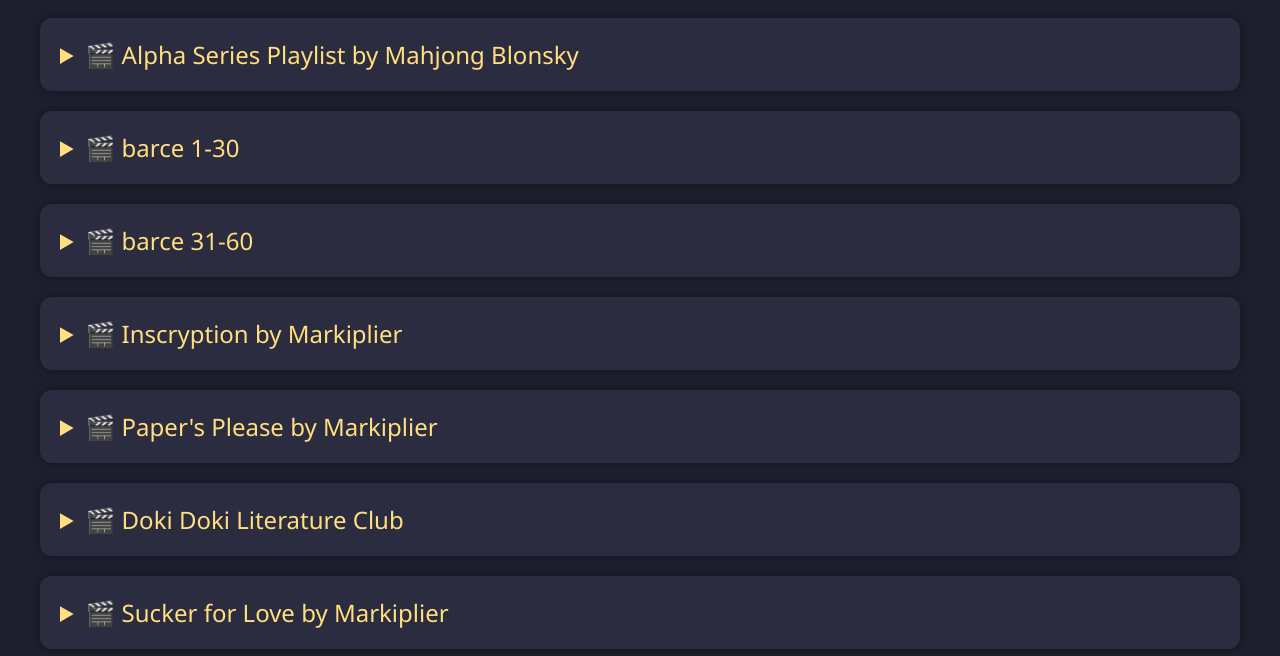
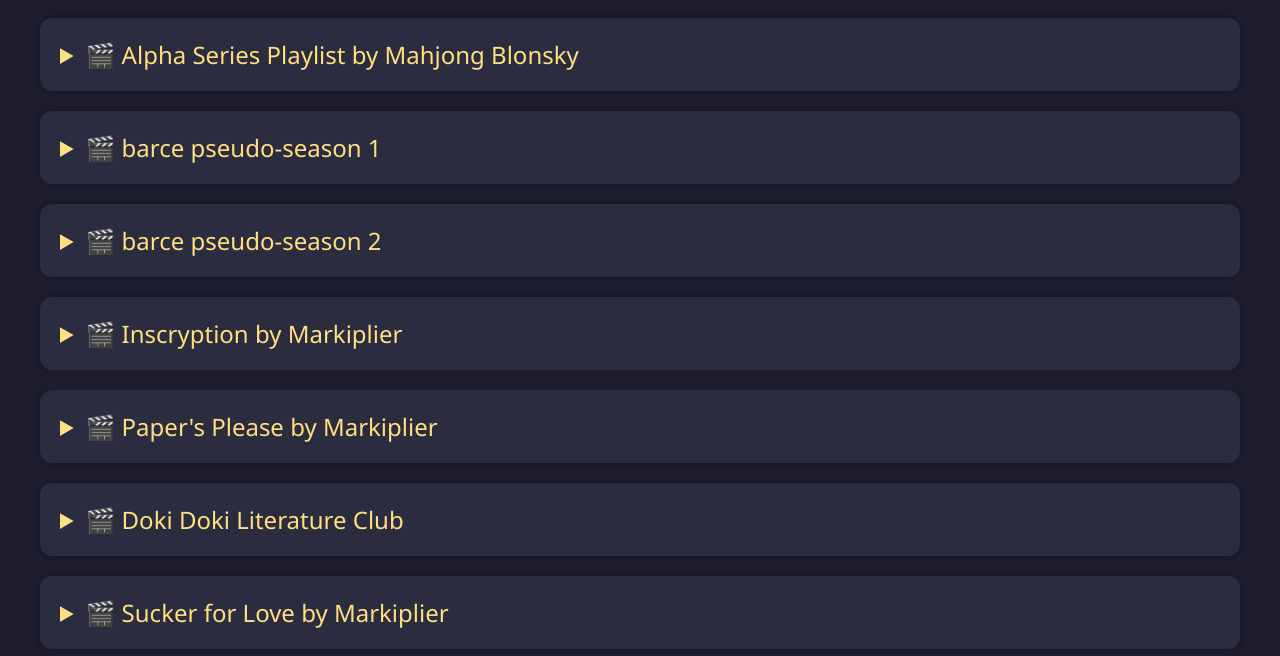
Before and after one commit to cati-game/CATVIDEO, a plain HTML site: page index.html in a window 1280 px wide. Shown: the part 144-800 px from the top of the page. Drawn offline with Linux system fonts and the light colour scheme.

Commit message:
barce pseudo-seasons

```diff
--- a/index.html
+++ b/index.html
@@ -95,7 +95,7 @@
     </details>
 
     <details id="cat-barce-1-30">
-    <summary>🎬 barce 1-30</summary>
+    <summary>🎬 barce pseudo-season 1</summary>
     <ul>
         <li><input type="checkbox" data-id="quilrgZwC6s"> <a href="video.html?vid=quilrgZwC6s&series=quilrgZwC6s,KERw58OnlQc,UmJ_KS85pZ4,x9AkVrHxF48,NX9YQrXxWkM,_uELeBvSy_o,bKXL8y49r4U,tkPtZ5qQHjU,S5GNXc4gvTY,OKiQJI_3XJ4,3MgyAEEjdKs,NvuvgJJLyTA,pm8HYnh_lzM,-66BMXtyUGw,eAnYWlT8EcM,O1eUKi-D568,74__Qc4s5J8,84XSyx3jiPo,e7ImSt-1sEs,9IKdh_lqWy8,jJZ8qZzfK5w,XZ2FStvprhY,JYRLyyzoY70,NoQmScxjlzE,TFE5D_SzNWc,nv_QL1p02PU,mbLHlLmAXW8,1LA8WemKNQA,1W6SQKW-2vc,f2ChSLYN3Ek">my humble beginnings in hardcore</a></li>
         <li><input type="checkbox" data-id="KERw58OnlQc"> <a href="video.html?vid=KERw58OnlQc&series=quilrgZwC6s,KERw58OnlQc,UmJ_KS85pZ4,x9AkVrHxF48,NX9YQrXxWkM,_uELeBvSy_o,bKXL8y49r4U,tkPtZ5qQHjU,S5GNXc4gvTY,OKiQJI_3XJ4,3MgyAEEjdKs,NvuvgJJLyTA,pm8HYnh_lzM,-66BMXtyUGw,eAnYWlT8EcM,O1eUKi-D568,74__Qc4s5J8,84XSyx3jiPo,e7ImSt-1sEs,9IKdh_lqWy8,jJZ8qZzfK5w,XZ2FStvprhY,JYRLyyzoY70,NoQmScxjlzE,TFE5D_SzNWc,nv_QL1p02PU,mbLHlLmAXW8,1LA8WemKNQA,1W6SQKW-2vc,f2ChSLYN3Ek">i made a friend in hardcore</a></li>
@@ -117,6 +117,12 @@
         <li><input type="checkbox" data-id="84XSyx3jiPo"> <a href="video.html?vid=84XSyx3jiPo&series=quilrgZwC6s,KERw58OnlQc,UmJ_KS85pZ4,x9AkVrHxF48,NX9YQrXxWkM,_uELeBvSy_o,bKXL8y49r4U,tkPtZ5qQHjU,S5GNXc4gvTY,OKiQJI_3XJ4,3MgyAEEjdKs,NvuvgJJLyTA,pm8HYnh_lzM,-66BMXtyUGw,eAnYWlT8EcM,O1eUKi-D568,74__Qc4s5J8,84XSyx3jiPo,e7ImSt-1sEs,9IKdh_lqWy8,jJZ8qZzfK5w,XZ2FStvprhY,JYRLyyzoY70,NoQmScxjlzE,TFE5D_SzNWc,nv_QL1p02PU,mbLHlLmAXW8,1LA8WemKNQA,1W6SQKW-2vc,f2ChSLYN3Ek">getting a new trim</a></li>
         <li><input type="checkbox" data-id="e7ImSt-1sEs"> <a href="video.html?vid=e7ImSt-1sEs&series=quilrgZwC6s,KERw58OnlQc,UmJ_KS85pZ4,x9AkVrHxF48,NX9YQrXxWkM,_uELeBvSy_o,bKXL8y49r4U,tkPtZ5qQHjU,S5GNXc4gvTY,OKiQJI_3XJ4,3MgyAEEjdKs,NvuvgJJLyTA,pm8HYnh_lzM,-66BMXtyUGw,eAnYWlT8EcM,O1eUKi-D568,74__Qc4s5J8,84XSyx3jiPo,e7ImSt-1sEs,9IKdh_lqWy8,jJZ8qZzfK5w,XZ2FStvprhY,JYRLyyzoY70,NoQmScxjlzE,TFE5D_SzNWc,nv_QL1p02PU,mbLHlLmAXW8,1LA8WemKNQA,1W6SQKW-2vc,f2ChSLYN3Ek">im going to reinvent nether travel</a></li>
         <li><input type="checkbox" data-id="9IKdh_lqWy8"> <a href="video.html?vid=9IKdh_lqWy8&series=quilrgZwC6s,KERw58OnlQc,UmJ_KS85pZ4,x9AkVrHxF48,NX9YQrXxWkM,_uELeBvSy_o,bKXL8y49r4U,tkPtZ5qQHjU,S5GNXc4gvTY,OKiQJI_3XJ4,3MgyAEEjdKs,NvuvgJJLyTA,pm8HYnh_lzM,-66BMXtyUGw,eAnYWlT8EcM,O1eUKi-D568,74__Qc4s5J8,84XSyx3jiPo,e7ImSt-1sEs,9IKdh_lqWy8,jJZ8qZzfK5w,XZ2FStvprhY,JYRLyyzoY70,NoQmScxjlzE,TFE5D_SzNWc,nv_QL1p02PU,mbLHlLmAXW8,1LA8WemKNQA,1W6SQKW-2vc,f2ChSLYN3Ek">its been 1000 days...</a></li>
+        </ul>
+    </details>
+
+    <details id="cat-barce-31-60">
+    <summary>🎬 barce pseudo-season 2</summary>
+    <ul>
         <li><input type="checkbox" data-id="jJZ8qZzfK5w"> <a href="video.html?vid=jJZ8qZzfK5w&series=quilrgZwC6s,KERw58OnlQc,UmJ_KS85pZ4,x9AkVrHxF48,NX9YQrXxWkM,_uELeBvSy_o,bKXL8y49r4U,tkPtZ5qQHjU,S5GNXc4gvTY,OKiQJI_3XJ4,3MgyAEEjdKs,NvuvgJJLyTA,pm8HYnh_lzM,-66BMXtyUGw,eAnYWlT8EcM,O1eUKi-D568,74__Qc4s5J8,84XSyx3jiPo,e7ImSt-1sEs,9IKdh_lqWy8,jJZ8qZzfK5w,XZ2FStvprhY,JYRLyyzoY70,NoQmScxjlzE,TFE5D_SzNWc,nv_QL1p02PU,mbLHlLmAXW8,1LA8WemKNQA,1W6SQKW-2vc,f2ChSLYN3Ek">my city is coming together</a></li>
         <li><input type="checkbox" data-id="XZ2FStvprhY"> <a href="video.html?vid=XZ2FStvprhY&series=quilrgZwC6s,KERw58OnlQc,UmJ_KS85pZ4,x9AkVrHxF48,NX9YQrXxWkM,_uELeBvSy_o,bKXL8y49r4U,tkPtZ5qQHjU,S5GNXc4gvTY,OKiQJI_3XJ4,3MgyAEEjdKs,NvuvgJJLyTA,pm8HYnh_lzM,-66BMXtyUGw,eAnYWlT8EcM,O1eUKi-D568,74__Qc4s5J8,84XSyx3jiPo,e7ImSt-1sEs,9IKdh_lqWy8,jJZ8qZzfK5w,XZ2FStvprhY,JYRLyyzoY70,NoQmScxjlzE,TFE5D_SzNWc,nv_QL1p02PU,mbLHlLmAXW8,1LA8WemKNQA,1W6SQKW-2vc,f2ChSLYN3Ek">i built a massive bridge</a></li>
         <li><input type="checkbox" data-id="JYRLyyzoY70"> <a href="video.html?vid=JYRLyyzoY70&series=quilrgZwC6s,KERw58OnlQc,UmJ_KS85pZ4,x9AkVrHxF48,NX9YQrXxWkM,_uELeBvSy_o,bKXL8y49r4U,tkPtZ5qQHjU,S5GNXc4gvTY,OKiQJI_3XJ4,3MgyAEEjdKs,NvuvgJJLyTA,pm8HYnh_lzM,-66BMXtyUGw,eAnYWlT8EcM,O1eUKi-D568,74__Qc4s5J8,84XSyx3jiPo,e7ImSt-1sEs,9IKdh_lqWy8,jJZ8qZzfK5w,XZ2FStvprhY,JYRLyyzoY70,NoQmScxjlzE,TFE5D_SzNWc,nv_QL1p02PU,mbLHlLmAXW8,1LA8WemKNQA,1W6SQKW-2vc,f2ChSLYN3Ek">i transformed a village</a></li>
@@ -127,12 +133,6 @@
         <li><input type="checkbox" data-id="1LA8WemKNQA"> <a href="video.html?vid=1LA8WemKNQA&series=quilrgZwC6s,KERw58OnlQc,UmJ_KS85pZ4,x9AkVrHxF48,NX9YQrXxWkM,_uELeBvSy_o,bKXL8y49r4U,tkPtZ5qQHjU,S5GNXc4gvTY,OKiQJI_3XJ4,3MgyAEEjdKs,NvuvgJJLyTA,pm8HYnh_lzM,-66BMXtyUGw,eAnYWlT8EcM,O1eUKi-D568,74__Qc4s5J8,84XSyx3jiPo,e7ImSt-1sEs,9IKdh_lqWy8,jJZ8qZzfK5w,XZ2FStvprhY,JYRLyyzoY70,NoQmScxjlzE,TFE5D_SzNWc,nv_QL1p02PU,mbLHlLmAXW8,1LA8WemKNQA,1W6SQKW-2vc,f2ChSLYN3Ek">i built an observatory</a></li>
         <li><input type="checkbox" data-id="1W6SQKW-2vc"> <a href="video.html?vid=1W6SQKW-2vc&series=quilrgZwC6s,KERw58OnlQc,UmJ_KS85pZ4,x9AkVrHxF48,NX9YQrXxWkM,_uELeBvSy_o,bKXL8y49r4U,tkPtZ5qQHjU,S5GNXc4gvTY,OKiQJI_3XJ4,3MgyAEEjdKs,NvuvgJJLyTA,pm8HYnh_lzM,-66BMXtyUGw,eAnYWlT8EcM,O1eUKi-D568,74__Qc4s5J8,84XSyx3jiPo,e7ImSt-1sEs,9IKdh_lqWy8,jJZ8qZzfK5w,XZ2FStvprhY,JYRLyyzoY70,NoQmScxjlzE,TFE5D_SzNWc,nv_QL1p02PU,mbLHlLmAXW8,1LA8WemKNQA,1W6SQKW-2vc,f2ChSLYN3Ek">i built a moss skyscraper</a></li>
         <li><input type="checkbox" data-id="f2ChSLYN3Ek"> <a href="video.html?vid=f2ChSLYN3Ek&series=quilrgZwC6s,KERw58OnlQc,UmJ_KS85pZ4,x9AkVrHxF48,NX9YQrXxWkM,_uELeBvSy_o,bKXL8y49r4U,tkPtZ5qQHjU,S5GNXc4gvTY,OKiQJI_3XJ4,3MgyAEEjdKs,NvuvgJJLyTA,pm8HYnh_lzM,-66BMXtyUGw,eAnYWlT8EcM,O1eUKi-D568,74__Qc4s5J8,84XSyx3jiPo,e7ImSt-1sEs,9IKdh_lqWy8,jJZ8qZzfK5w,XZ2FStvprhY,JYRLyyzoY70,NoQmScxjlzE,TFE5D_SzNWc,nv_QL1p02PU,mbLHlLmAXW8,1LA8WemKNQA,1W6SQKW-2vc,f2ChSLYN3Ek">i built a cozy corner cafe</a></li>
-    </ul>
-    </details>
-
-    <details id="cat-barce-31-60">
-    <summary>🎬 barce 31-60</summary>
-    <ul>
         <li><input type="checkbox" data-id="qlZ1ncA_0sU"> <a href="video.html?vid=qlZ1ncA_0sU&series=qlZ1ncA_0sU,MgK890UMZy8,ZNIsuqrdvSE,qdwlPekeumg,OFCIe3Z5Bes,UmPByEZiREU,JDNGCXxjKPI,kRTdSwbaIh4,OvOWYBJUZLg,KPRsMPzjrHk,kiHWE2vMtNM,i_YvUQ5gCWk,6K7m3PVfm7c,3lSOLnQbT9c,4Y5QYQAlpnc,Fvtx71wiAlk,25PqwrQsM5M,QqVJCIQJyLc,R6bjjjKA6yg,cKsg-9jVhWc,5vxUKh53WSo,wKH7iiSOzrE,TX9qAHwBvBA,Jv02d1mJyVU,1jpmviys0sA,wJDik026igQ,FUfsJIlA2vI,c_Sc5ptnOOM,Zjg-tMaNthY,xJ-Pr5B37d0">i built a lighthouse</a></li>
         <li><input type="checkbox" data-id="MgK890UMZy8"> <a href="video.html?vid=MgK890UMZy8&series=qlZ1ncA_0sU,MgK890UMZy8,ZNIsuqrdvSE,qdwlPekeumg,OFCIe3Z5Bes,UmPByEZiREU,JDNGCXxjKPI,kRTdSwbaIh4,OvOWYBJUZLg,KPRsMPzjrHk,kiHWE2vMtNM,i_YvUQ5gCWk,6K7m3PVfm7c,3lSOLnQbT9c,4Y5QYQAlpnc,Fvtx71wiAlk,25PqwrQsM5M,QqVJCIQJyLc,R6bjjjKA6yg,cKsg-9jVhWc,5vxUKh53WSo,wKH7iiSOzrE,TX9qAHwBvBA,Jv02d1mJyVU,1jpmviys0sA,wJDik026igQ,FUfsJIlA2vI,c_Sc5ptnOOM,Zjg-tMaNthY,xJ-Pr5B37d0">detailing my city</a></li>
         <li><input type="checkbox" data-id="ZNIsuqrdvSE"> <a href="video.html?vid=ZNIsuqrdvSE&series=qlZ1ncA_0sU,MgK890UMZy8,ZNIsuqrdvSE,qdwlPekeumg,OFCIe3Z5Bes,UmPByEZiREU,JDNGCXxjKPI,kRTdSwbaIh4,OvOWYBJUZLg,KPRsMPzjrHk,kiHWE2vMtNM,i_YvUQ5gCWk,6K7m3PVfm7c,3lSOLnQbT9c,4Y5QYQAlpnc,Fvtx71wiAlk,25PqwrQsM5M,QqVJCIQJyLc,R6bjjjKA6yg,cKsg-9jVhWc,5vxUKh53WSo,wKH7iiSOzrE,TX9qAHwBvBA,Jv02d1mJyVU,1jpmviys0sA,wJDik026igQ,FUfsJIlA2vI,c_Sc5ptnOOM,Zjg-tMaNthY,xJ-Pr5B37d0">this will be worth it</a></li>
```
